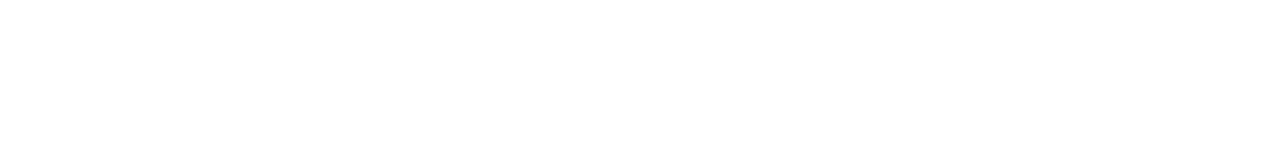
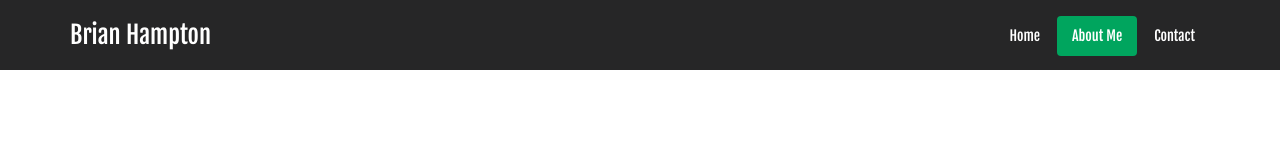
Before and after one commit to bhampthechamp/Website, a plain HTML site: page about-me.html in a window 1280 px wide. Drawn offline with nearby package versions, Linux system fonts and the light colour scheme.

Commit message:
Started About-me.html

```diff
--- a/about-me.html
+++ b/about-me.html
@@ -1,3 +1,48 @@
 <!DOCTYPE>
 <html>
+<head>
+  <link href="https://fonts.googleapis.com/css?family=Fjalla+One" rel="stylesheet">
+  <link rel="stylesheet" href="https://s3.amazonaws.com/codecademy-content/projects/bootstrap.min.css"/>
+  <link rel="stylesheet" href="./css/style.css"/>
+</head>
+ <body>
+  <div class="navi">
+   <div class="container">
+    <div class="row">
+     <div class="col-md-7">
+      <div class="pull-left">
+       <h1>Brian Hampton</h1>
+      </div>
+     </div>
+     <div class="col-md-4 col-lg-offset-1">
+      <div class="pull-right">
+       <ul class="nav nav-pills">
+           <li><a href="index.html">Home</a></li>
+           <li class="active"><a href="about-me.html">About Me</a></li>
+           <li><a href="contact.html">Contact</a></li>
+          </ul>
+      </div>
+     </div>
+    </div>
+   </div>
+  </div>
+
+<!--Developer-->
+
+
+
+
+
+
+<!-- Technician (automotive, computer, ect)-->
+
+
+
+
+<!-- Enthusiast (cars, computers, games, music)-->
+
+
+
+
+
 </html>
```
